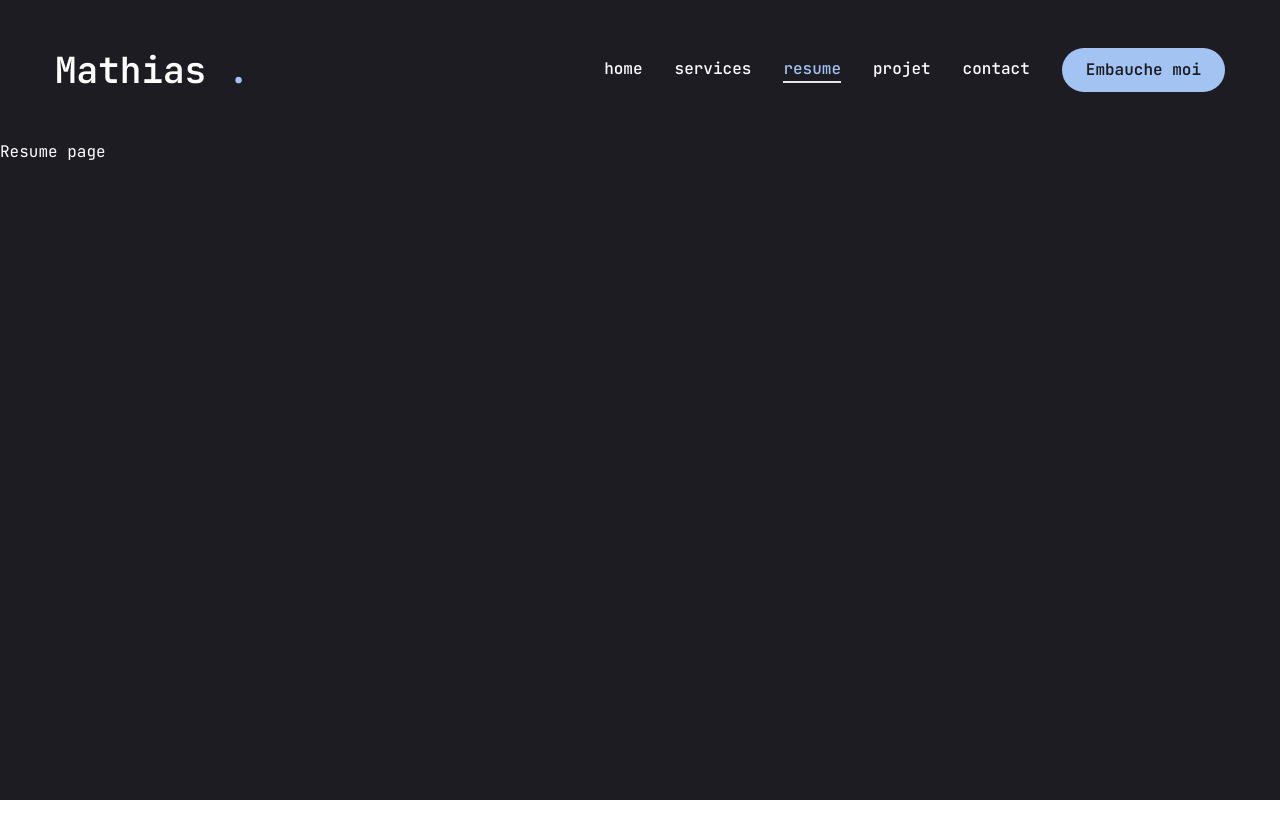
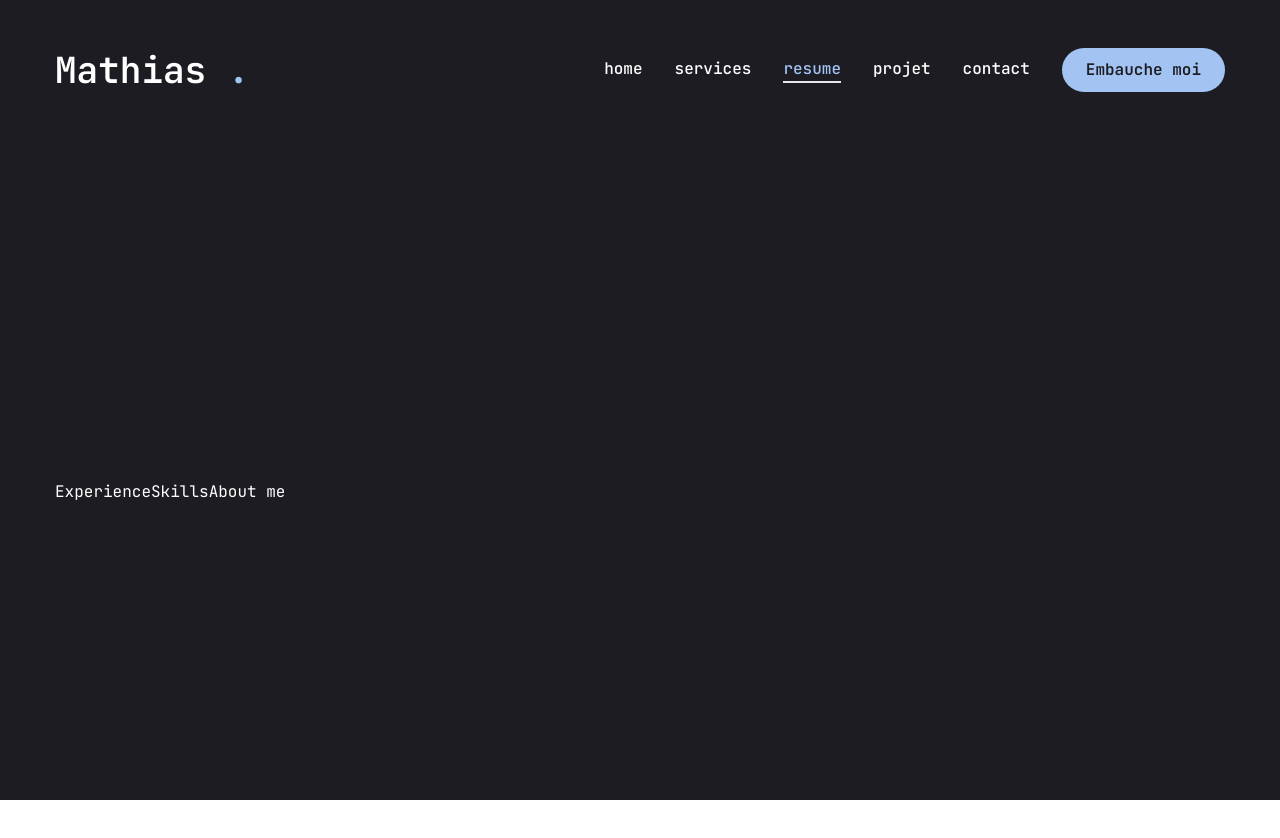
Before and after one commit to Mathias92-cmd/portfolio, a Next.js app: page /resume in a window 1280 px wide. Shown: the top 838 px of the page. Before the commit the page ends 800 px from the top, so only its background shows below. Built offline with nearby package versions, Linux system fonts and the light colour scheme.

Commit message:
Changement couleur

```diff
--- a/app/resume/page.jsx
+++ b/app/resume/page.jsx
@@ -1,8 +1,9 @@
 "use client";
 
-import {faHtml5, FaCss3, FaJs, FaReact, FaFigma, FaNodeJs, FaHtml5, FaPython, FaPhp} from 'react-icons/fa';
-
-import { SiTailwindcss , SiNextdotjs } from "react-icons/si";
+import { motion } from "framer-motion";
+import { Tabs, TabsList, TabsTrigger } from "@radix-ui/react-tabs";
+import { FaHtml5, FaCss3, FaJs, FaReact, FaFigma, FaNodeJs, FaPython, FaPhp } from 'react-icons/fa';
+import { SiTailwindcss, SiNextdotjs } from "react-icons/si";
 
 const about = {
     title: "About Me",
@@ -86,9 +87,30 @@ const skills = {
     ]
 };
 
-
 const Resume = () => {
-    return <div> Resume page</div>;
+    return (
+        <motion.div
+            initial={{ opacity: 0 }}
+            animate={{
+                opacity: 1,
+                transition: {
+                    delay: 2.4, duration: 0.4, ease: "easeIn"
+                },
+            }}
+            className="min-h-[88vh] flex items-center justify-center py-12 xl:py-8"
+        >
+            <div className="container mx-auto">
+                <Tabs defaultValue="experience"
+                     className="flex flex-col xl:flex-row gap-[60px]">
+                    <TabsList>
+                        <TabsTrigger value="experience">Experience</TabsTrigger>
+                        <TabsTrigger value="skills">Skills</TabsTrigger>
+                        <TabsTrigger value="aboutme">About me</TabsTrigger>
+                    </TabsList>
+                </Tabs>
+            </div>
+        </motion.div>
+    );
 };
 
 export default Resume;
--- a/package.json
+++ b/package.json
@@ -13,6 +13,7 @@
     "@radix-ui/react-scroll-area": "^1.2.0",
     "@radix-ui/react-select": "^2.1.2",
     "@radix-ui/react-slot": "^1.1.0",
+    "@radix-ui/react-tabs": "^1.1.1",
     "@radix-ui/react-tooltip": "^1.1.3",
     "class-variance-authority": "^0.7.0",
     "clsx": "^2.1.1",
--- a/tailwind.config.js
+++ b/tailwind.config.js
@@ -25,8 +25,8 @@ module.exports = {
 			colors: {
 				primary:  "#1c1c22",
 				accent: {
-					DEFAULT: "#00e187",
-					hover: "#00e187",
+					DEFAULT: "#a3c4f3",
+					hover: "#82a1d9",
 				},
 			},
 			keyframes: {
```
Also changed, not shown: 1 other file (tests, documents, lock files or other folders).
